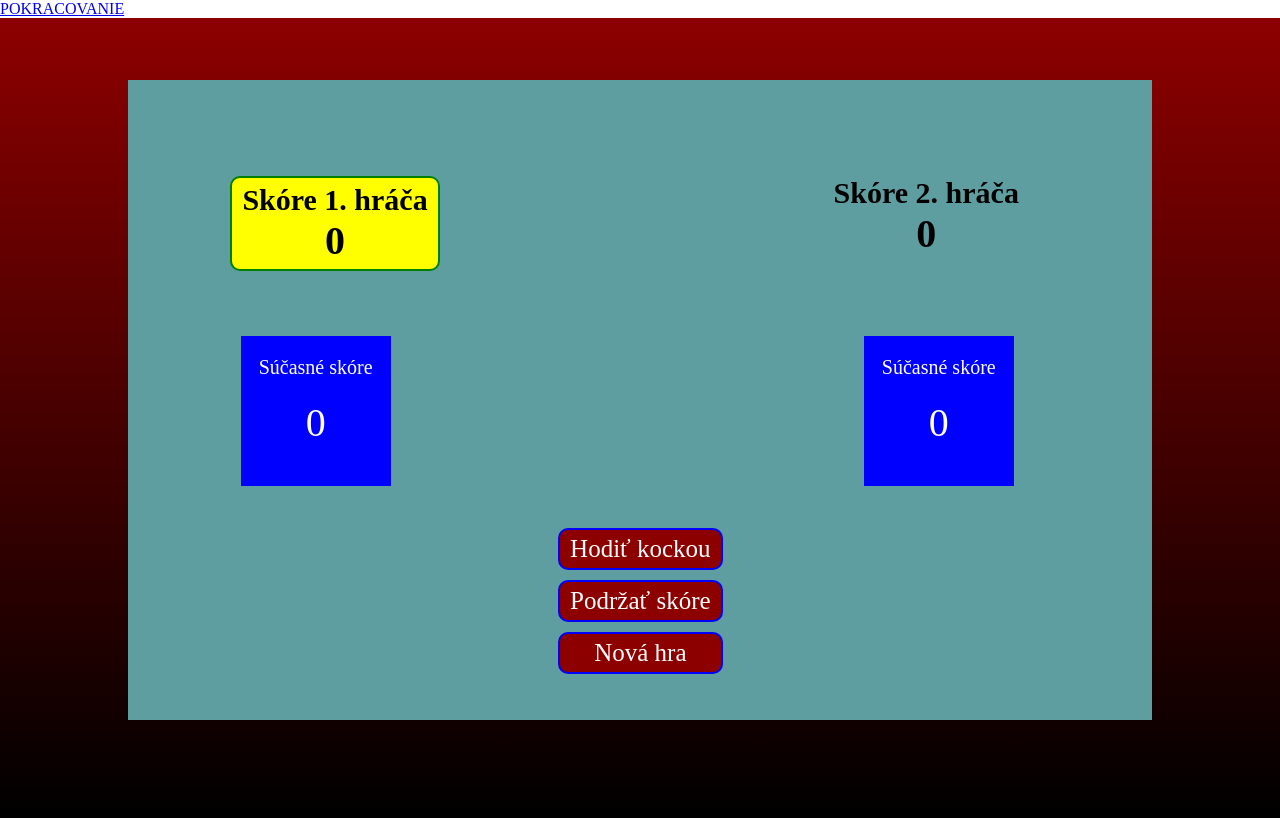
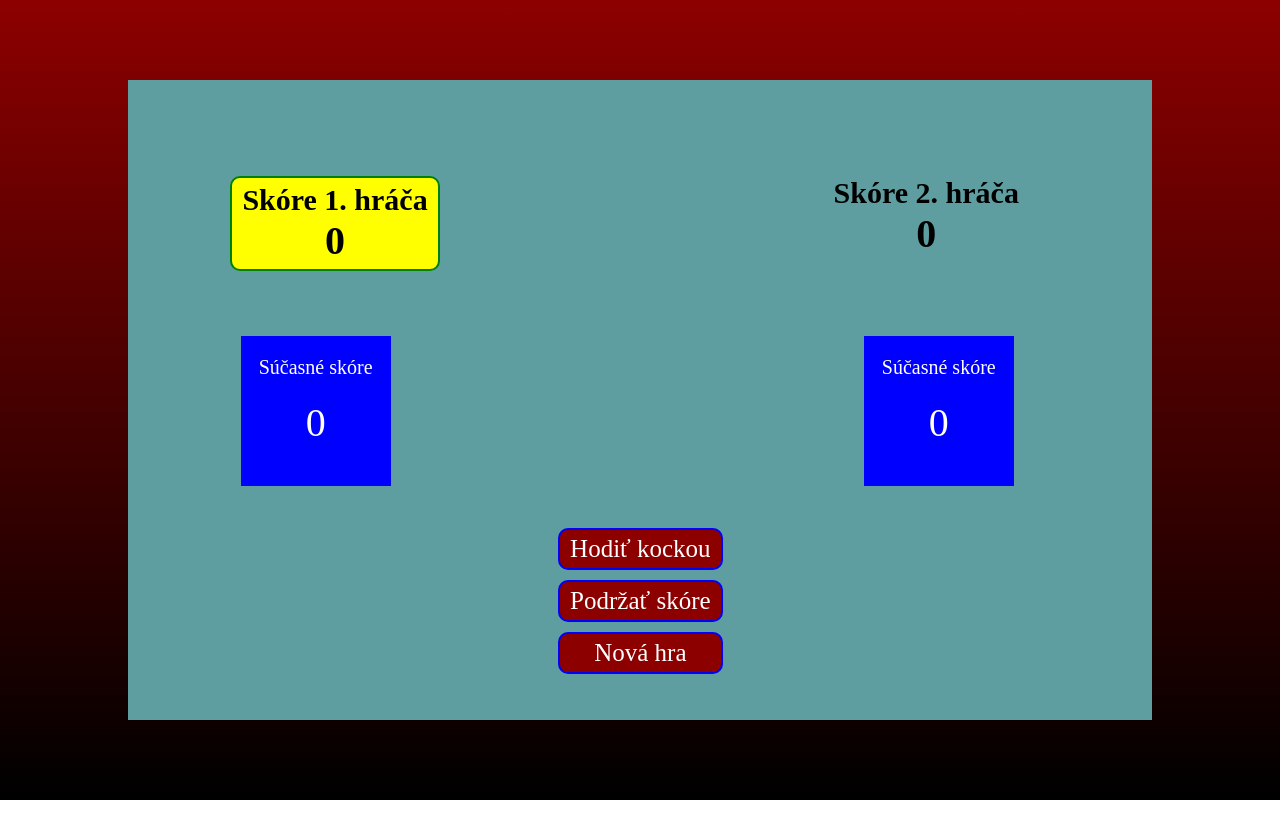
Before and after one commit to matejvalocky/javascript-HRA-david-setek, a plain HTML site: page index.html in a window 1280 px wide. Drawn offline with Linux system fonts and the light colour scheme.

Commit message:
odstranenie pokracovania z html

```diff
--- a/index.html
+++ b/index.html
@@ -9,7 +9,7 @@
     <title>Hra v JAVASCRIPTE</title>
 </head>
 <body>
-    <a href="#">POKRACOVANIE</a>
+    <a href="#"></a>
     <div class="allPage">
         <div class="playground">
             <!-- totalScore0 = prvy hrac -->
```
